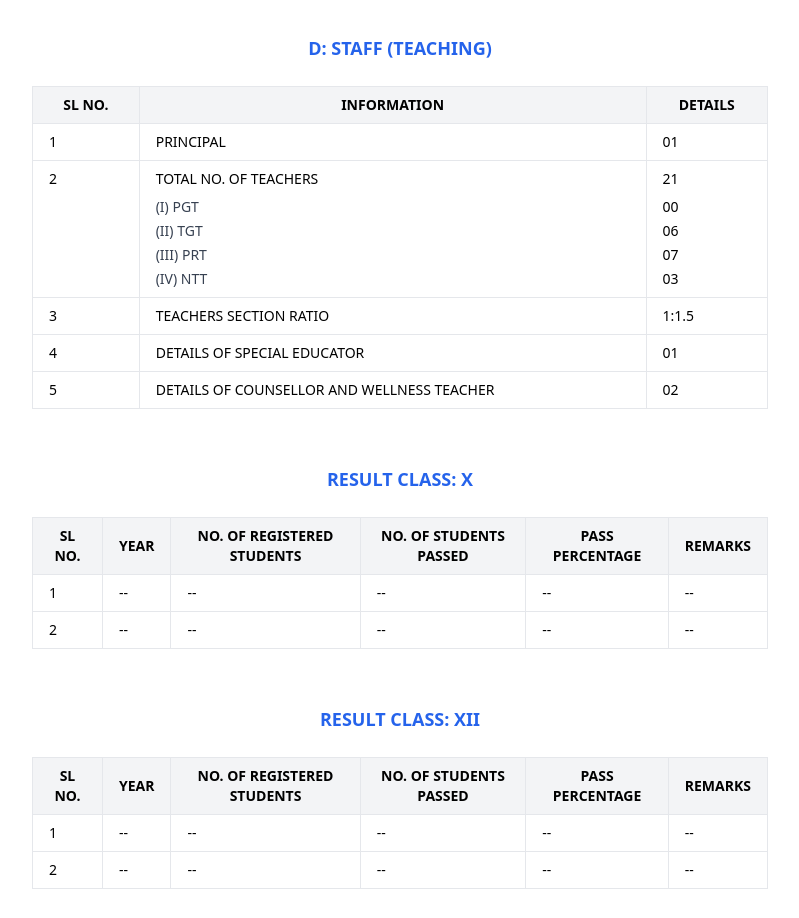
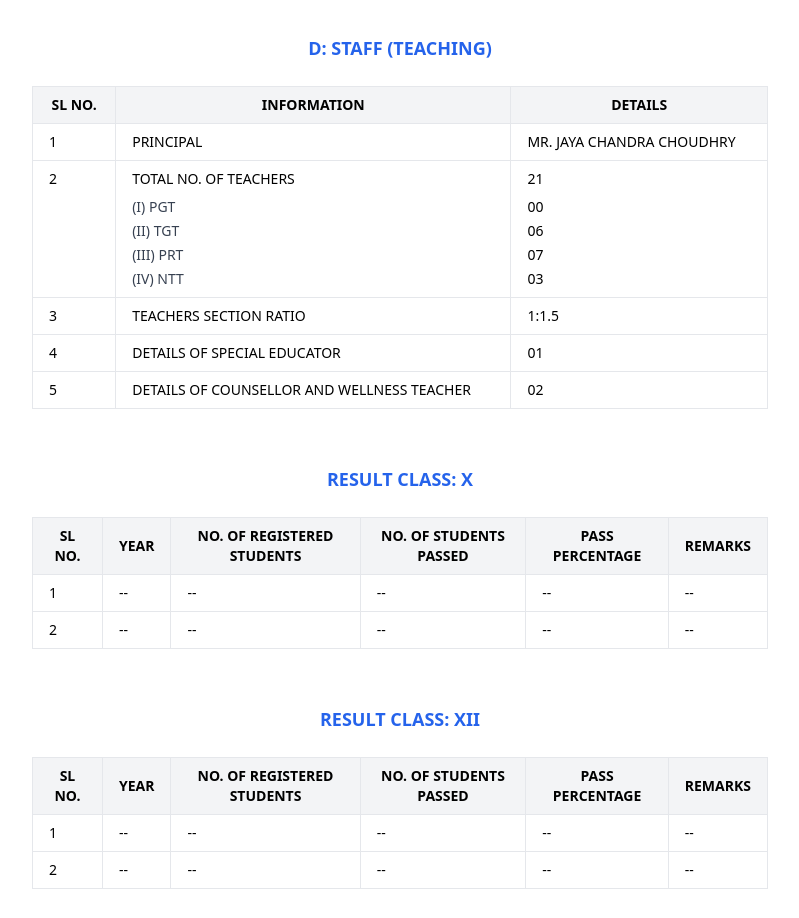
Before and after one commit to JAVA-ENTRPRISES/MOTHER-TERESA-SCHOOL, a plain HTML site: page mandatory-disclosure.html in a window 1280 px wide. Shown: the part 1640-2558 px from the top of the page, without its empty margins (240-1039 px from the left). Drawn offline with nearby package versions, Linux system fonts and the light colour scheme.

Commit message:
Update mandatory-disclosure.html

```diff
--- a/mandatory-disclosure.html
+++ b/mandatory-disclosure.html
@@ -301,7 +301,7 @@
             <tr>
               <td class="border px-4 py-2">1</td>
               <td class="border px-4 py-2">PRINCIPAL</td>
-              <td class="border px-4 py-2">01</td>
+              <td class="border px-4 py-2">MR. JAYA CHANDRA CHOUDHRY</td>
             </tr>
             <tr>
               <td class="border px-4 py-2 align-top">2</td>
```
